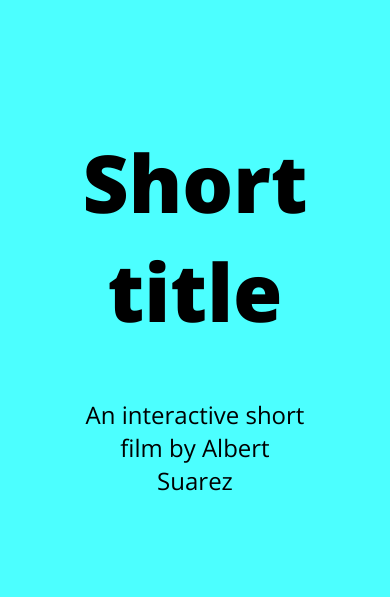
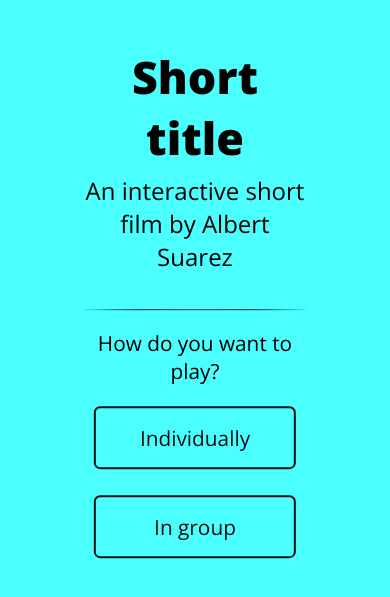
Before and after one commit to AlbertSuarez/interactive-short, an Angular app: page / in a window 390 px wide. Shown: the part 127-724 px from the top of the page. Built offline with nearby package versions, Linux system fonts and the light colour scheme.

Commit message:
Added buttons and styles

```diff
--- a/src/app/app.component.html
+++ b/src/app/app.component.html
@@ -1,6 +1,13 @@
 <div class="container">
   <h1>{{ title }}</h1>
   <h2>{{ subtitle }}</h2>
+
+  <hr/>
+
+  <p>{{ question }}</p>
+  <a href="/" class="button">{{ individual_button }}</a>
+  <a href="/" class="button">{{ group_button }}</a>
+
 </div>
 
 <router-outlet></router-outlet>
--- a/src/app/app.component.scss
+++ b/src/app/app.component.scss
@@ -10,11 +10,52 @@
   transform: translateX(-50%) translateY(-50%);
 }
 
+  /* H1 */
+
   .container h1 {
     font-size: 5em;
     font-weight: bold;
+    margin-bottom: -0.3em;
   }
 
+    @media only screen and (max-width: 768px) {
+
+      .container h1 {
+        font-size: 2.8em;
+      }
+
+    }
+
+  /* H2 */
+
   .container h2 {
+    font-size: 2em;
     font-weight: normal;
+    margin-bottom: 2em;
   }
+
+  @media only screen and (max-width: 768px) {
+
+    .container h2 {
+      font-size: 1.5em;
+      margin-bottom: 1.5em;
+    }
+
+  }
+
+  /* P */
+
+  .container p {
+    font-size: 1.5em;
+    margin-bottom: 0;
+  }
+
+  @media only screen and (max-width: 768px) {
+
+    .container p {
+      font-size: 1.3em;
+      margin-bottom: 0.5em;
+      margin-top: -1.5em;
+    }
+
+  }
--- a/src/app/app.component.ts
+++ b/src/app/app.component.ts
@@ -1,11 +1,27 @@
-import { Component } from '@angular/core';
+import { Component, OnInit } from '@angular/core';
+import { Title } from '@angular/platform-browser';
 
 @Component({
   selector: 'app-root',
   templateUrl: './app.component.html',
   styleUrls: ['./app.component.scss']
 })
-export class AppComponent {
+export class AppComponent implements OnInit {
+  /* EDIT: Main parameters */
   title = 'Short title';
   subtitle = 'An interactive short film by Albert Suarez';
+  question = 'How do you want to play?';
+  individual_button = 'Individually';
+  group_button = 'In group';
+
+  public constructor(private titleService: Title ) { }
+
+  public setTitle() {
+    this.titleService.setTitle(this.title + ' | ' + this.subtitle);
+  }
+
+  ngOnInit() {
+    this.setTitle();
+  }
+
 }
--- a/src/index.html
+++ b/src/index.html
@@ -2,7 +2,7 @@
 <html lang="en">
 <head>
   <meta charset="utf-8">
-  <title>InteractiveShort</title>
+  <title></title>
   <base href="/">
   <meta name="viewport" content="width=device-width, initial-scale=1">
   <link rel="icon" type="image/x-icon" href="favicon.ico">
--- a/src/styles.scss
+++ b/src/styles.scss
@@ -12,6 +12,9 @@ $color_v2: #ffff00;
 $color_v3: #00ffff;
 $color_v4: #00ff00;
 $color_duration: 10s;
+
+$color: #111111;
+$color_secondary: #333333;
 
 /* BODY */
 
@@ -53,3 +56,98 @@ body {
   75%  {background: rgba($color: $color_v4, $alpha: $background_opacity);}
   100% {background: rgba($color: $color_v1, $alpha: $background_opacity);}
 }
+
+/* HR */
+
+hr {
+  margin: 0 0 50px 0;
+  display: block;
+  border: none;
+  height: 1px;
+  animation: gradientchange $color_duration infinite;
+  -webkit-animation: gradientchange $color_duration infinite; /* Chrome and Safari */
+}
+
+@keyframes gradientchange
+{
+  0%   {background: linear-gradient(to right, $color_v1, $color, $color_secondary, $color, $color_v1);}
+  25%  {background: linear-gradient(to right, $color_v2, $color, $color_secondary, $color, $color_v2);}
+  50%  {background: linear-gradient(to right, $color_v3, $color, $color_secondary, $color, $color_v3);}
+  75%  {background: linear-gradient(to right, $color_v4, $color, $color_secondary, $color, $color_v4);}
+  100% {background: linear-gradient(to right, $color_v1, $color, $color_secondary, $color, $color_v1);}
+}
+
+@-webkit-keyframes gradientchange /* Safari and Chrome - necessary duplicate */
+{
+  0%   {background: linear-gradient(to right, $color_v1, $color, $color_secondary, $color, $color_v1);}
+  25%  {background: linear-gradient(to right, $color_v2, $color, $color_secondary, $color, $color_v2);}
+  50%  {background: linear-gradient(to right, $color_v3, $color, $color_secondary, $color, $color_v3);}
+  75%  {background: linear-gradient(to right, $color_v4, $color, $color_secondary, $color, $color_v4);}
+  100% {background: linear-gradient(to right, $color_v1, $color, $color_secondary, $color, $color_v1);}
+}
+
+/* BUTTON */
+
+@keyframes sheen
+{
+  0%    {transform: skewY(-45deg) translateX(0);}
+  100%  {transform: skewY(-45deg) translateX(12.5em);}
+}
+
+@-webkit-keyframes sheen  /* Safari and Chrome - necessary duplicate */
+{
+  0%    {transform: skewY(-45deg) translateX(0);}
+  100%  {transform: skewY(-45deg) translateX(12.5em);}
+}
+
+.button {
+  width: 6em;
+  margin: 1em;
+  padding: 0.75em 2em;
+  text-align: center;
+  text-decoration: none;
+  color: $color;
+  border: 2px solid $color;
+  font-size: 1.5em;
+  display: inline-block;
+  border-radius: 0.3em;
+  transition: all 0.2s ease-in-out;
+  position: relative;
+  overflow: hidden;
+
+  &:before {
+    content: '';
+    background-color: rgba(255,255,255,0.5);
+    height: 100%;
+    width: 3em;
+    display: block;
+    position: absolute;
+    top: 0;
+    left: -4.5em;
+    transform: skewX(-45deg) translateX(0);
+    transition: none;
+  }
+
+  &:hover {
+    background-color: $color;
+    color: #fff;
+    border-bottom: 4px solid darken($color, 10%);
+
+    &:before {
+      transform: skewX(-45deg) translateX(13.5em);
+      transition: all 0.5s ease-in-out;
+    }
+
+  }
+
+}
+
+@media only screen and (max-width: 768px) {
+
+  .button {
+    width: 5.5em;
+    margin: 0.5em;
+    font-size: 1.3em;
+  }
+
+}
```
